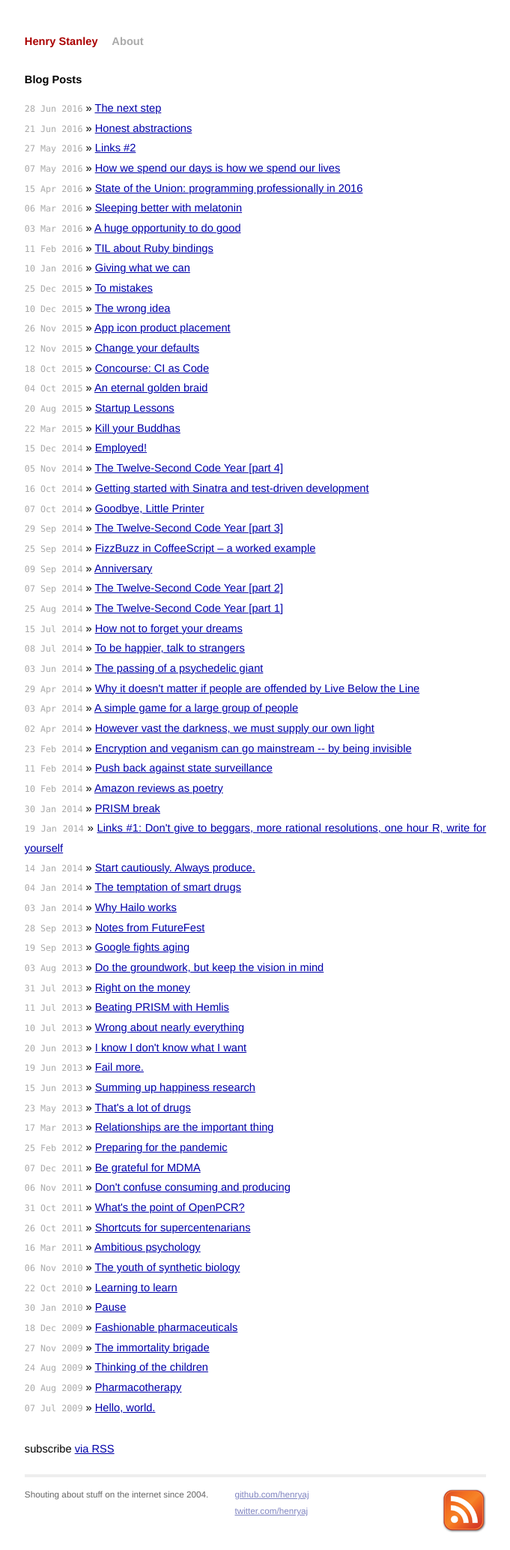
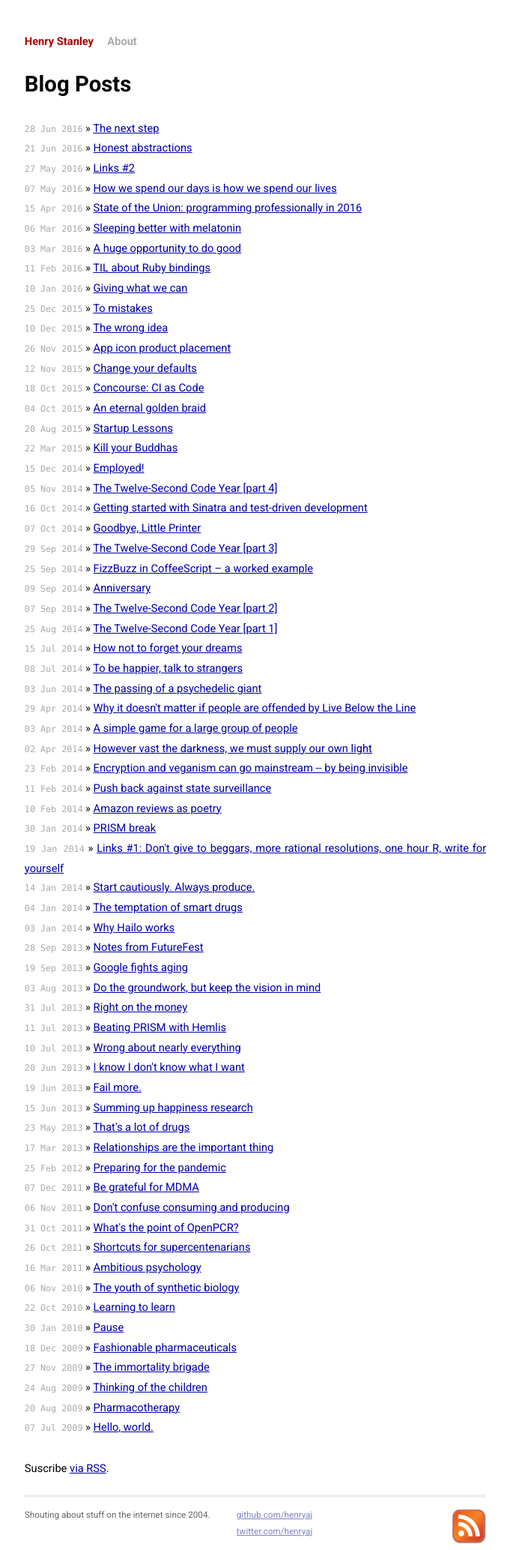
Before and after one commit to henryaj/blog-old, a Jekyll site: the page built from index.html, in a window 1280 px wide. Shown: the whole page at 75% size, without its empty margins (299-980 px from the left). Built offline with Jekyll 4.4.1, drawn with Linux system fonts in a browser that asks for light colours.

Commit message:
Styling improvements

```diff
--- a/_layouts/default.html
+++ b/_layouts/default.html
@@ -40,7 +40,7 @@
     </div>
     <div class="rss">
       <a href="/feed.xml">
-        <img src="/images/rss.png" alt="Subscribe to RSS Feed" />
+        <img src="/images/rss.png" height=50 width=50 alt="Subscribe to RSS Feed" />
       </a>
     </div>
   </div>
--- a/css/screen.css
+++ b/css/screen.css
@@ -17,13 +17,14 @@ html, body {
 
 body {
   background-color: white;
-  font: 13.34px helvetica, arial, clean, sans-serif;
+  font: 13.34px roboto, helvetica, arial, clean, sans-serif;
   *font-size: small;
   text-align: center;
 }
 
 h1, h2, h3, h4, h5, h6 {
-  font-size: 100%;
+  text-align: left;
+  line-height: normal;
 }
 
 h1 {
@@ -176,6 +177,14 @@ ul.posts {
       border: none;
     }
 
+    #post blockquote {
+      padding: 0rem 1rem;
+      margin-bottom: 1rem;
+      /*font-size: 1.25rem;*/
+      border-left: .25rem solid #eceeef;
+      color: #474747;
+    }
+
   /* terminal */
 
   #post pre.terminal {
--- a/index.html
+++ b/index.html
@@ -10,5 +10,5 @@ title: Arguably
       <li><span>{{ post.date | date_to_string }}</span> &raquo; <a href="{{ post.url }}">{{ post.title }}</a></li>
     {% endfor %}
   </ul>
-  <p class="rss-subscribe">subscribe <a href="{{ "/feed.xml" | prepend: site.baseurl }}">via RSS</a></p>
+  <p class="rss-subscribe">Suscribe <a href="{{ "/feed.xml" | prepend: site.baseurl }}">via RSS</a>.</p>
 </div>
```
